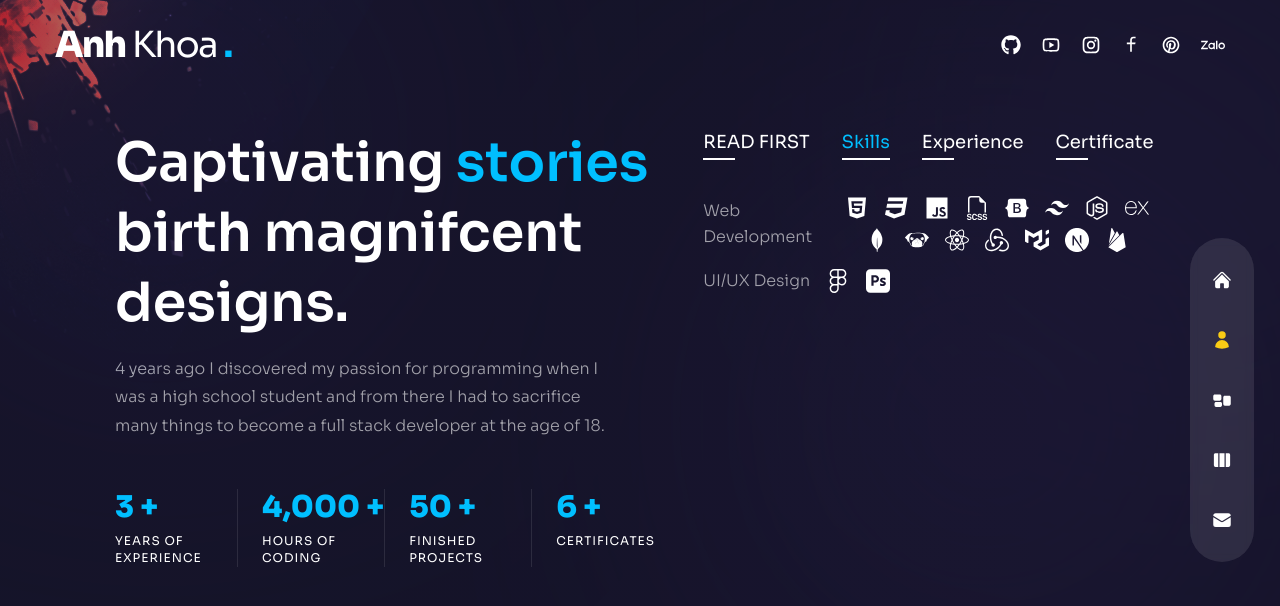
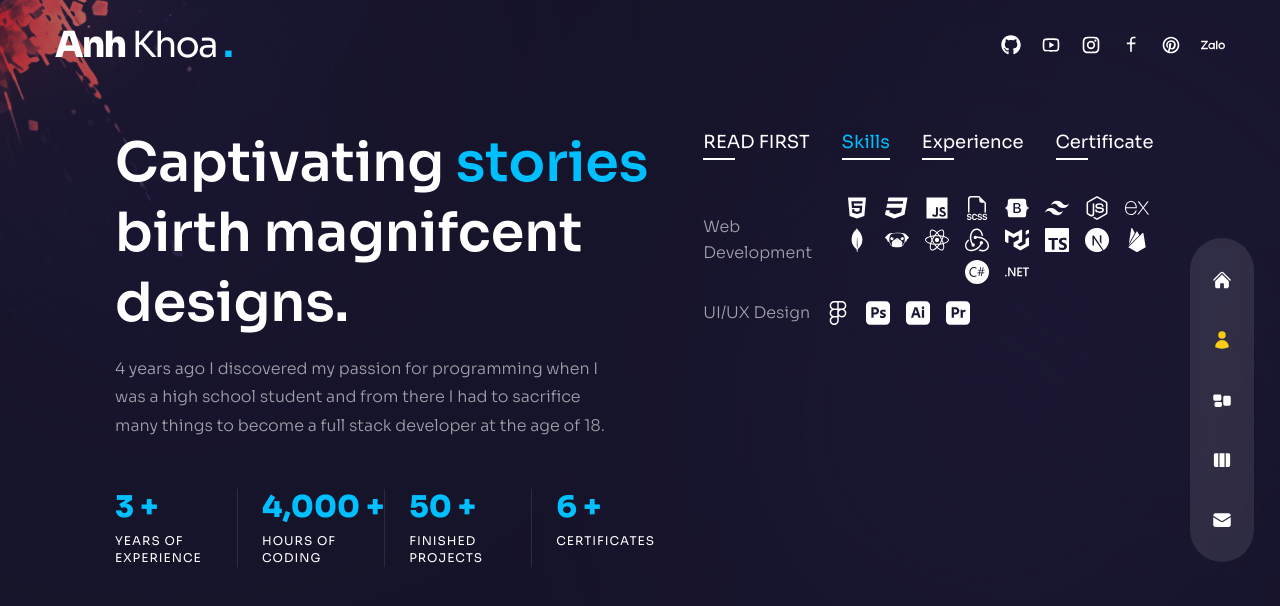
Before and after one commit to NaKMiers/Portfolio_NextJS, a Next.js app: page /about in a window 1280 px wide. Both pictures are taken after a click on the element "Skills". Shown: the top 606 px of the page. Built offline with nearby package versions, Linux system fonts and the light colour scheme.

Commit message:
update portfolio

```diff
--- a/pages/about.tsx
+++ b/pages/about.tsx
@@ -4,7 +4,11 @@
 import { FaBootstrap, FaCss3, FaFigma, FaHtml5, FaJs, FaNodeJs, FaReact } from 'react-icons/fa'
 
 import {
+  SiAdobeillustrator,
   SiAdobephotoshop,
+  SiAdobepremierepro,
+  SiCsharp,
+  SiDotnet,
   SiExpress,
   SiFirebase,
   SiMongodb,
@@ -13,6 +17,7 @@ import {
   SiPug,
   SiRedux,
   SiTailwindcss,
+  SiTypescript,
 } from 'react-icons/si'
 
 import { BsFiletypeScss } from 'react-icons/bs'
@@ -76,13 +81,21 @@ const aboutData: AboutDataItem[] = [
           <FaReact key={11} />,
           <SiRedux key={12} />,
           <SiMui key={13} />,
-          <SiNextdotjs key={14} />,
-          <SiFirebase key={15} />,
+          <SiTypescript key={14} />,
+          <SiNextdotjs key={15} />,
+          <SiFirebase key={16} />,
+          <SiCsharp key={17} />,
+          <SiDotnet key={18} />,
         ],
       },
       {
         title: 'UI/UX Design',
-        icons: [<FaFigma key={16} />, <SiAdobephotoshop key={17} />],
+        icons: [
+          <FaFigma key={19} />,
+          <SiAdobephotoshop key={20} />,
+          <SiAdobeillustrator key={21} />,
+          <SiAdobepremierepro key={22} />,
+        ],
       },
     ],
   },
@@ -164,9 +177,8 @@ const About = () => {
             exit='hidden'
             className='max-w-[500px] mx-auto xl:mx-0 mb-6 xl:mb-12 px-2 xl:px-0'
           >
-            4 years ago I discovered my passion for programming when I was a high school student and
-            from there I had to sacrifice many things to become a full stack developer at the age of
-            18.
+            4 years ago I discovered my passion for programming when I was a high school student and from
+            there I had to sacrifice many things to become a full stack developer at the age of 18.
           </motion.p>
 
           <motion.div
```
